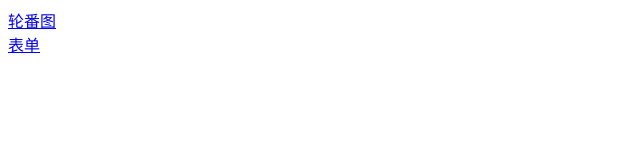
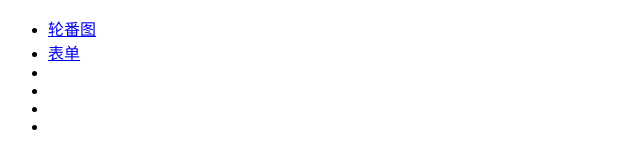
Before and after one commit to NLE01/newGithub, a plain HTML site: page index.html in a window 1280 px wide. Shown: the whole page, without its empty margins (0-640 px from the left). Drawn offline with Linux system fonts and the light colour scheme.

Commit message:
小更改

```diff
--- a/index.html
+++ b/index.html
@@ -7,7 +7,15 @@
     <title>Document</title>
 </head>
 <body>
-    <a href="../newGithub/new02/轮番图.html">轮番图</a><br>
-    <a href="../newGithub/new02/表单.html">表单</a>
+
+
+    <ul>
+        <li><a href="../newGithub/new02/轮番图.html">轮番图</a></li>
+        <li><a href="../newGithub/new02/表单.html">表单</a></li>
+        <li></li>
+        <li></li>
+        <li></li>
+        <li></li>
+    </ul>
 </body>
 </html>
```
